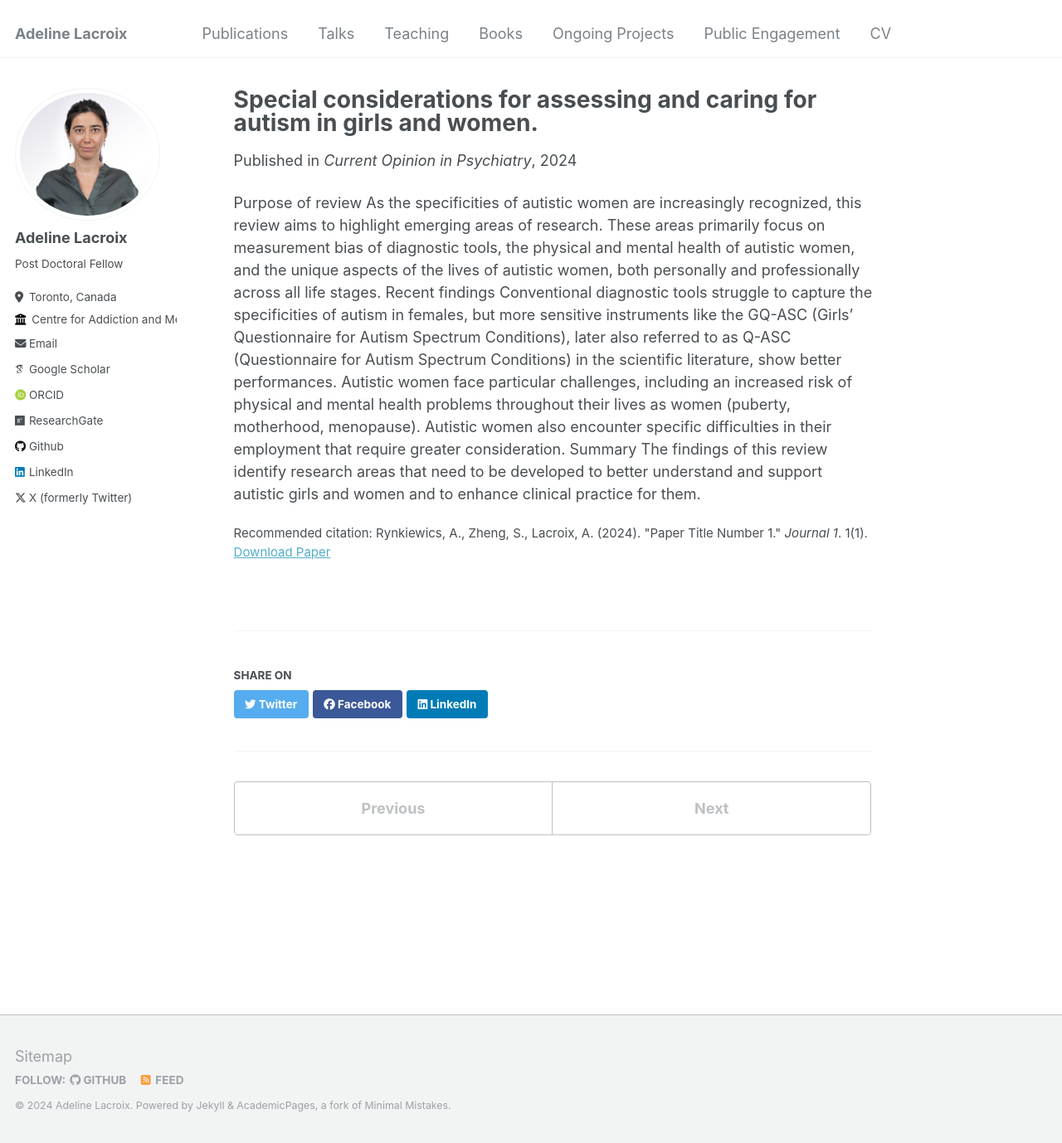
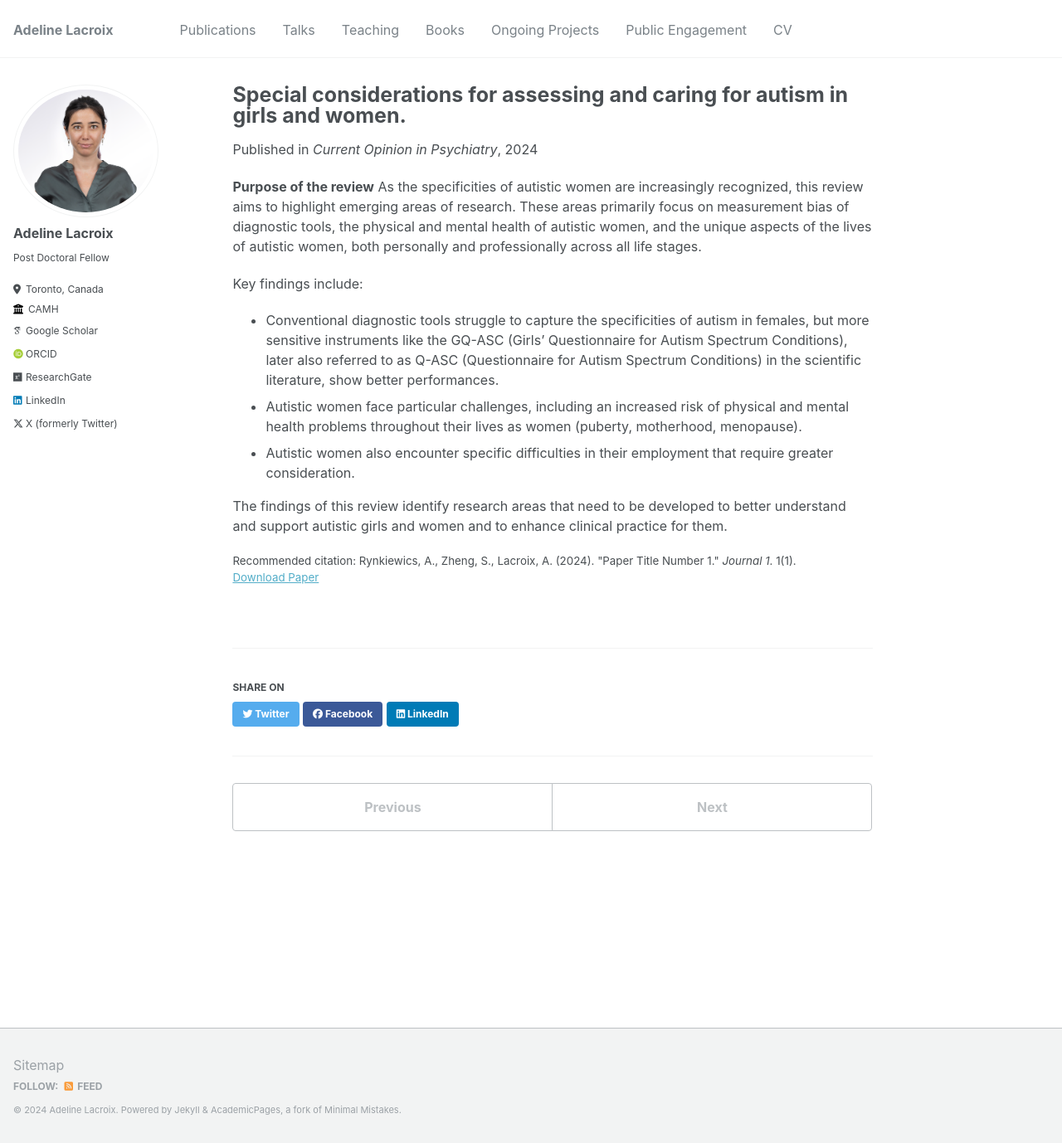
Before and after one commit to Adeline-Lacroix/Adeline-Lacroix.github.io, a Jekyll site: the page built from _publications/2024-03-01-special-considerations-for-assessing-caring-autism-girls.md, in a window 1280 px wide and 1378 px high. Shown: the whole window at 83% size. Built offline with Jekyll 4.4.1, drawn with Linux system fonts in a browser that asks for light colours; some web fonts are replaced.

```diff
--- a/_config.yml
+++ b/_config.yml
@@ -26,9 +26,9 @@ author:
   pronouns         : # example: "she/her"
   bio              : "Post Doctoral Fellow"
   location         : "Toronto, Canada"
-  employer         : "Centre for Addiction and Mental Health (CAMH)"
+  employer         : "CAMH"
   uri              : # URL
-  email            : "adeline.lacroix[at]camh.ca"
+  #email            : "adeline.lacroix[at]camh.ca"
 
   # Academic websites
   arxiv            : # URL - Update with the correct link to your profile
@@ -43,7 +43,7 @@ author:
   bitbucket        : # Username - Update with your username on the site
   codepen          : # Username
   dribbble         : # Username
-  github           : "https://github.com/Adeline-Lacroix"
+  github           : # "https://github.com/Adeline-Lacroix"
   kaggle           : # Username
   stackoverflow    : # User number or user number and name (i.e., use "1" or "1/jeff-atwood")
 
--- a/_data/navigation.yml
+++ b/_data/navigation.yml
@@ -7,7 +7,7 @@ main:
     url: /talks/
 
   - title: "Teaching"
-    url: /teaching/
+    url: /teaching2/
 
   - title: "Books"
     url: /portfolio/
--- a/_publications/2024-03-01-special-considerations-for-assessing-caring-autism-girls.md
+++ b/_publications/2024-03-01-special-considerations-for-assessing-caring-autism-girls.md
@@ -9,9 +9,12 @@ paperurl: 'https://journals.lww.com/co-psychiatry/abstract/9900/special_consider
 citation: 'Rynkiewics, A., Zheng, S., Lacroix, A. (2024). &quot;Paper Title Number 1.&quot; <i>Journal 1</i>. 1(1).'
 ---
 
-Purpose of review
+**Purpose of the review**
 As the specificities of autistic women are increasingly recognized, this review aims to highlight emerging areas of research. These areas primarily focus on measurement bias of diagnostic tools, the physical and mental health of autistic women, and the unique aspects of the lives of autistic women, both personally and professionally across all life stages.
-Recent findings
-Conventional diagnostic tools struggle to capture the specificities of autism in females, but more sensitive instruments like the GQ-ASC (Girls’ Questionnaire for Autism Spectrum Conditions), later also referred to as Q-ASC (Questionnaire for Autism Spectrum Conditions) in the scientific literature, show better performances. Autistic women face particular challenges, including an increased risk of physical and mental health problems throughout their lives as women (puberty, motherhood, menopause). Autistic women also encounter specific difficulties in their employment that require greater consideration.
-Summary
+
+Key findings include:
+- Conventional diagnostic tools struggle to capture the specificities of autism in females, but more sensitive instruments like the GQ-ASC (Girls’ Questionnaire for Autism Spectrum Conditions), later also referred to as Q-ASC (Questionnaire for Autism Spectrum Conditions) in the scientific literature, show better performances.
+- Autistic women face particular challenges, including an increased risk of physical and mental health problems throughout their lives as women (puberty, motherhood, menopause).
+- Autistic women also encounter specific difficulties in their employment that require greater consideration.
+
 The findings of this review identify research areas that need to be developed to better understand and support autistic girls and women and to enhance clinical practice for them.
--- a/_sass/_reset.scss
+++ b/_sass/_reset.scss
@@ -8,10 +8,10 @@ html {
   /* apply a natural box layout model to all elements */
   box-sizing: border-box;
   background-color: $background-color;
-  font-size: 16px;
+  font-size: 12px;
 
   @include breakpoint($medium) {
-    font-size: 18px;
+    font-size: 16px;
   }
 
   -webkit-text-size-adjust: 100%;
```
Also changed, not shown: _pages/teaching2.md (added, +37 -0 lines).
